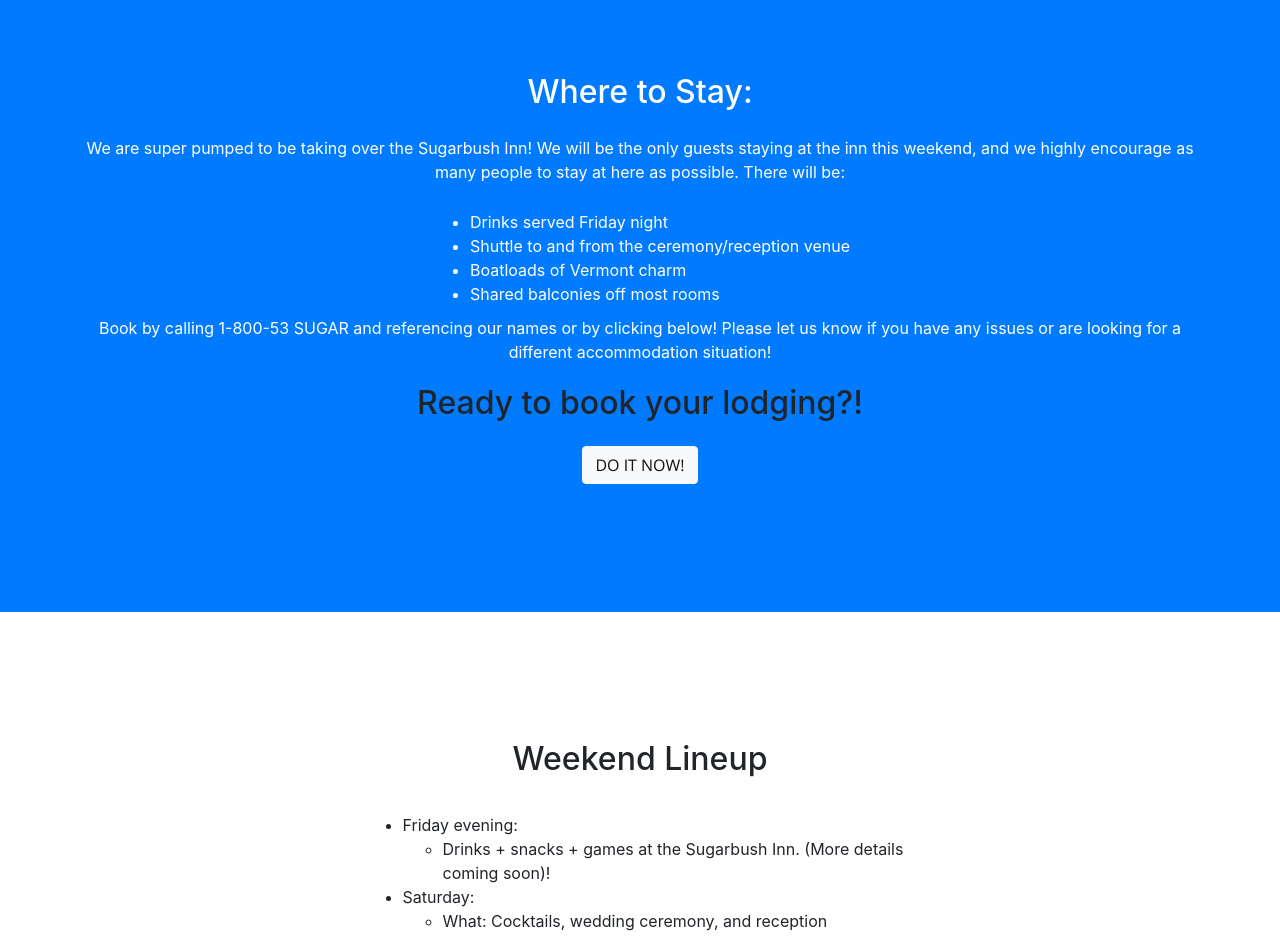
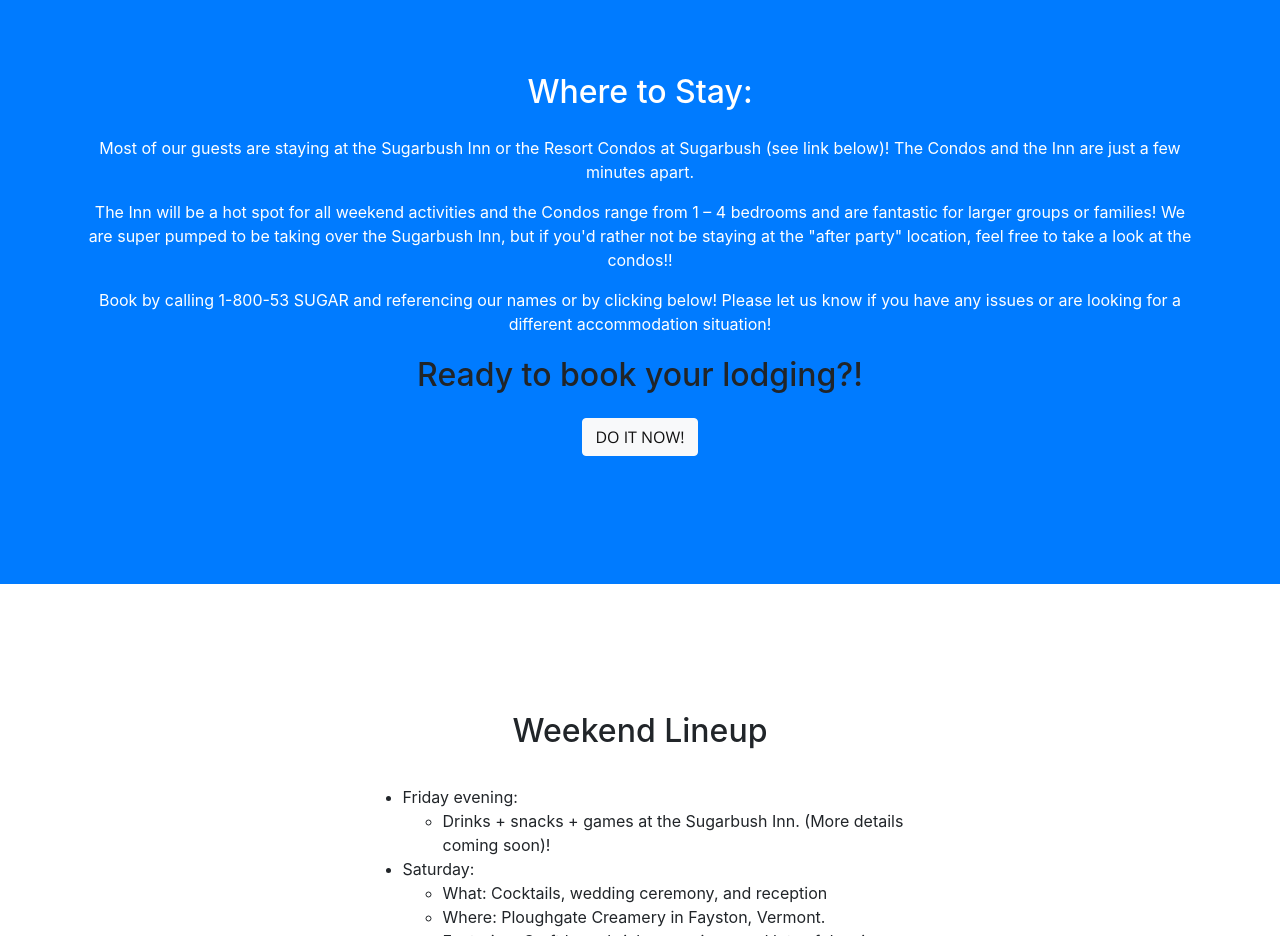
Before and after one commit to payne-chris-r/payne-chris-r.github.io, a website with bundled scripts: page index.html in a window 1280 px wide. Shown: the part 3100-4036 px from the top of the page. Built offline with nearby package versions, Linux system fonts and the light colour scheme.

Commit message:
Condos stuff

```diff
--- a/index.html
+++ b/index.html
@@ -265,16 +265,17 @@
       <div class="container text-center">
         <h2 class="mb-4">Where to Stay:</h2>
         <p>
-          We are super pumped to be taking over the Sugarbush Inn! We will be
-          the only guests staying at the inn this weekend, and we highly
-          encourage as many people to stay at here as possible. There will be:
+          Most of our guests are staying at the Sugarbush Inn or the Resort
+          Condos at Sugarbush (see link below)! The Condos and the Inn are just
+          a few minutes apart.
         </p>
-        <ul class='accommodation-list'>
-          <li> Drinks served Friday night </li>
-          <li> Shuttle to and from the ceremony/reception venue </li>
-          <li> Boatloads of Vermont charm </li>
-          <li> Shared balconies off most rooms </li>
-        </ul>
+        <p>
+          The Inn will be a hot spot for all weekend activities and the Condos
+          range from 1 – 4 bedrooms and are fantastic for larger groups or families!
+          We are super pumped to be taking over the Sugarbush Inn, but if you'd
+          rather not be staying at the "after party" location, feel free to take
+          a look at the condos!!
+        </p>
         <div>
           Book by calling 1-800-53 SUGAR and referencing our names or by clicking below!
 
```
